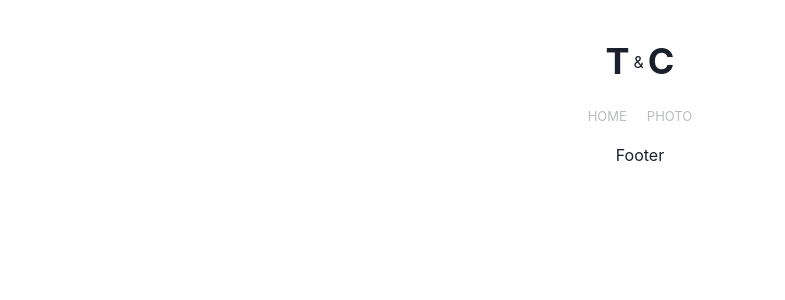
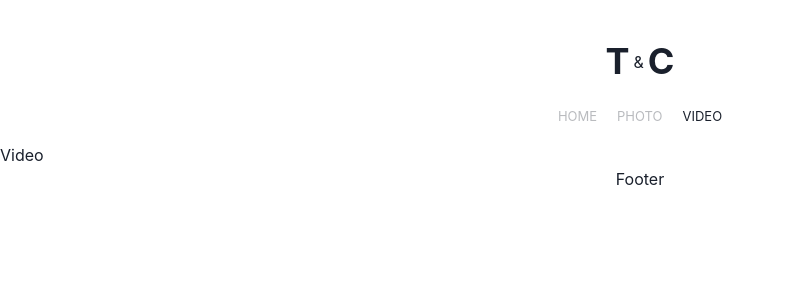
Before and after one commit to Uvacoder/tcphotobeauty, a React (Vite) app: page /video in a window 1280 px wide. Shown: the top 300 px of the page, without its empty margins (0-785 px from the left). Built offline with nearby package versions, Linux system fonts and the light colour scheme.

Commit message:
add video page and link

```diff
--- a/src/App.jsx
+++ b/src/App.jsx
@@ -1,4 +1,4 @@
-import { Home, Photo } from "./pages";
+import { Home, Photo, Video } from "./pages";
 import { BrowserRouter as Router, Route, Routes } from "react-router-dom";
 import { NavBar, Footer } from "./components";
 
@@ -9,6 +9,7 @@ function App() {
       <Routes>
         <Route path="/" element={<Home />} />
         <Route path="/photo" element={<Photo />} />
+        <Route path="/video" element={<Video />} />
       </Routes>
       <Footer />
     </Router>
--- a/src/components/layout/nav-bar.jsx
+++ b/src/components/layout/nav-bar.jsx
@@ -4,6 +4,7 @@ import { useLocation, Link as RouterLink } from "react-router-dom";
 const links = [
   { path: "/", label: "Home" },
   { path: "/photo", label: "Photo" },
+  { path: "/video", label: "Video" },
 ];
 
 function NavBar() {
```
